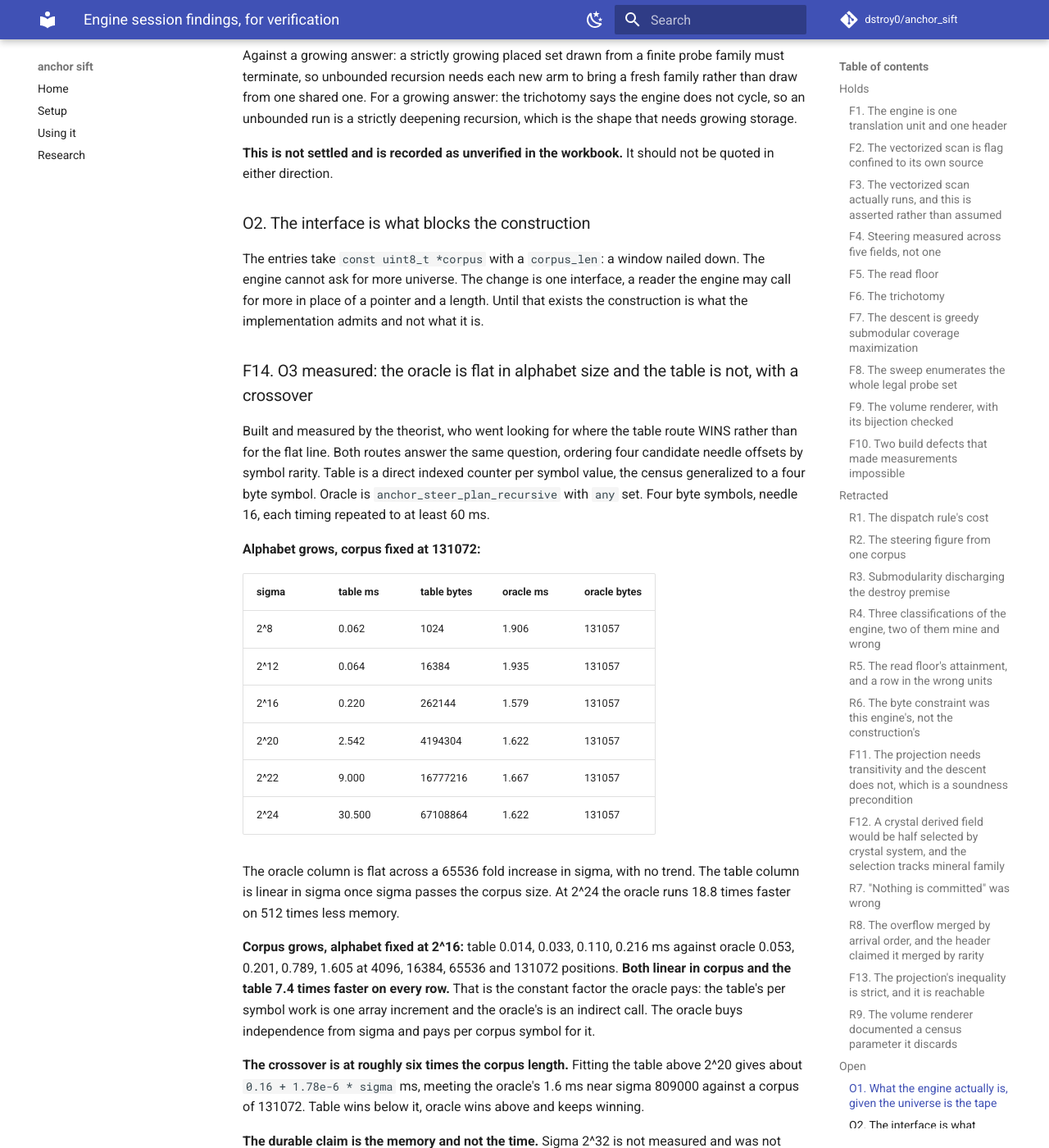
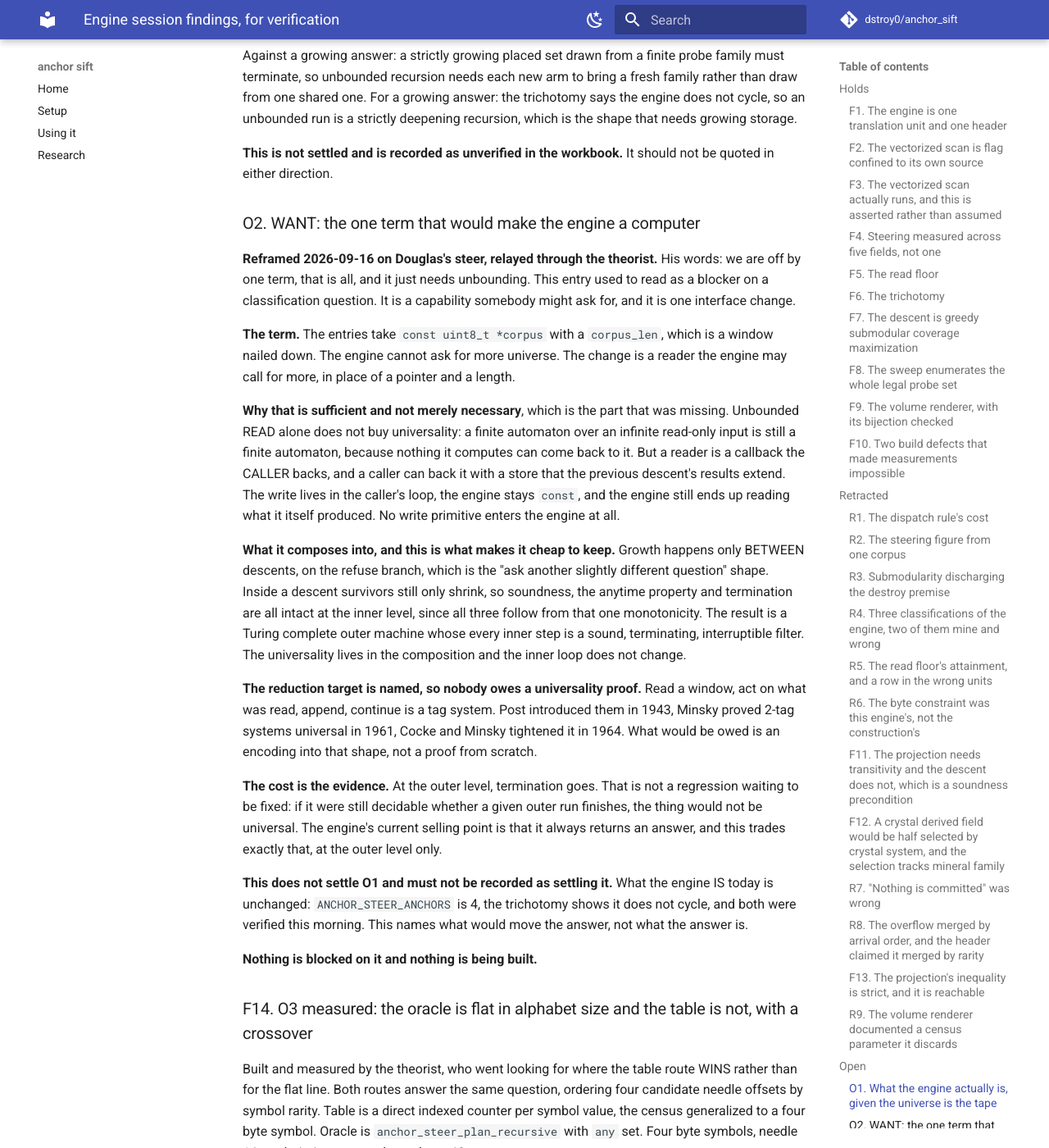
Before and after one commit to dstroy0/anchor_sift, an MkDocs documentation site: the page built from docs/findings-for-verification.md, in a window 1280 px wide and 1400 px high, scrolled down 10212 px. Shown: the whole window at 82% size. Built offline with MkDocs 1.6.1 and Material for MkDocs 9.7.7, drawn with Linux system fonts in a browser that asks for light colours; comment, search, counter and statistics services are not loaded.

Commit message:
docs engine note

```diff
--- a/docs/findings-for-verification.md
+++ b/docs/findings-for-verification.md
@@ -210,9 +210,23 @@ Against a growing answer: a strictly growing placed set drawn from a finite prob
 
 **This is not settled and is recorded as unverified in the workbook.** It should not be quoted in either direction.
 
-### O2. The interface is what blocks the construction
+### O2. WANT: the one term that would make the engine a computer
 
-The entries take `const uint8_t *corpus` with a `corpus_len`: a window nailed down. The engine cannot ask for more universe. The change is one interface, a reader the engine may call for more in place of a pointer and a length. Until that exists the construction is what the implementation admits and not what it is.
+**Reframed 2026-09-16 on Douglas's steer, relayed through the theorist.** His words: we are off by one term, that is all, and it just needs unbounding. This entry used to read as a blocker on a classification question. It is a capability somebody might ask for, and it is one interface change.
+
+**The term.** The entries take `const uint8_t *corpus` with a `corpus_len`, which is a window nailed down. The engine cannot ask for more universe. The change is a reader the engine may call for more, in place of a pointer and a length.
+
+**Why that is sufficient and not merely necessary**, which is the part that was missing. Unbounded READ alone does not buy universality: a finite automaton over an infinite read-only input is still a finite automaton, because nothing it computes can come back to it. But a reader is a callback the CALLER backs, and a caller can back it with a store that the previous descent's results extend. The write lives in the caller's loop, the engine stays `const`, and the engine still ends up reading what it itself produced. No write primitive enters the engine at all.
+
+**What it composes into, and this is what makes it cheap to keep.** Growth happens only BETWEEN descents, on the refuse branch, which is the "ask another slightly different question" shape. Inside a descent survivors still only shrink, so soundness, the anytime property and termination are all intact at the inner level, since all three follow from that one monotonicity. The result is a Turing complete outer machine whose every inner step is a sound, terminating, interruptible filter. The universality lives in the composition and the inner loop does not change.
+
+**The reduction target is named, so nobody owes a universality proof.** Read a window, act on what was read, append, continue is a tag system. Post introduced them in 1943, Minsky proved 2-tag systems universal in 1961, Cocke and Minsky tightened it in 1964. What would be owed is an encoding into that shape, not a proof from scratch.
+
+**The cost is the evidence.** At the outer level, termination goes. That is not a regression waiting to be fixed: if it were still decidable whether a given outer run finishes, the thing would not be universal. The engine's current selling point is that it always returns an answer, and this trades exactly that, at the outer level only.
+
+**This does not settle O1 and must not be recorded as settling it.** What the engine IS today is unchanged: `ANCHOR_STEER_ANCHORS` is 4, the trichotomy shows it does not cycle, and both were verified this morning. This names what would move the answer, not what the answer is.
+
+**Nothing is blocked on it and nothing is being built.**
 
 ### F14. O3 measured: the oracle is flat in alphabet size and the table is not, with a crossover
 
```
Also changed, not shown: docs/steering.md (+14 -0 lines).
